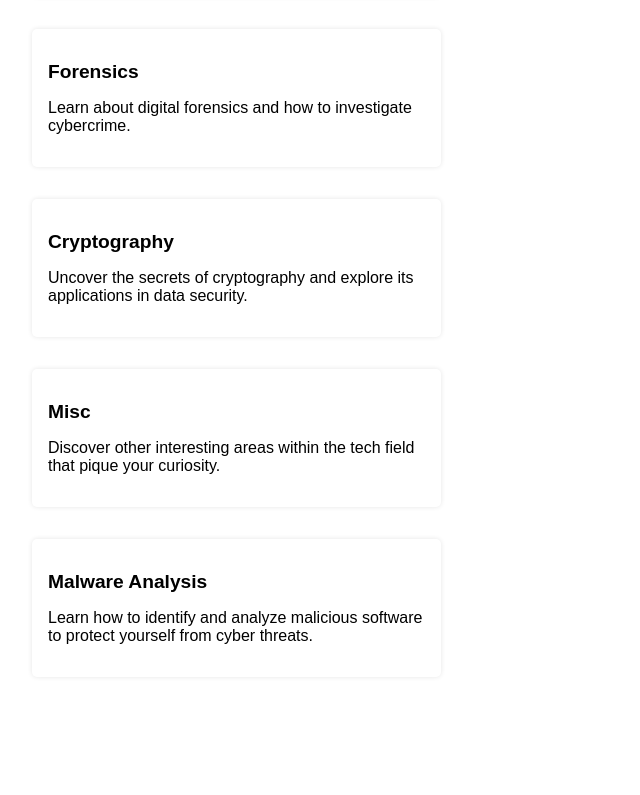
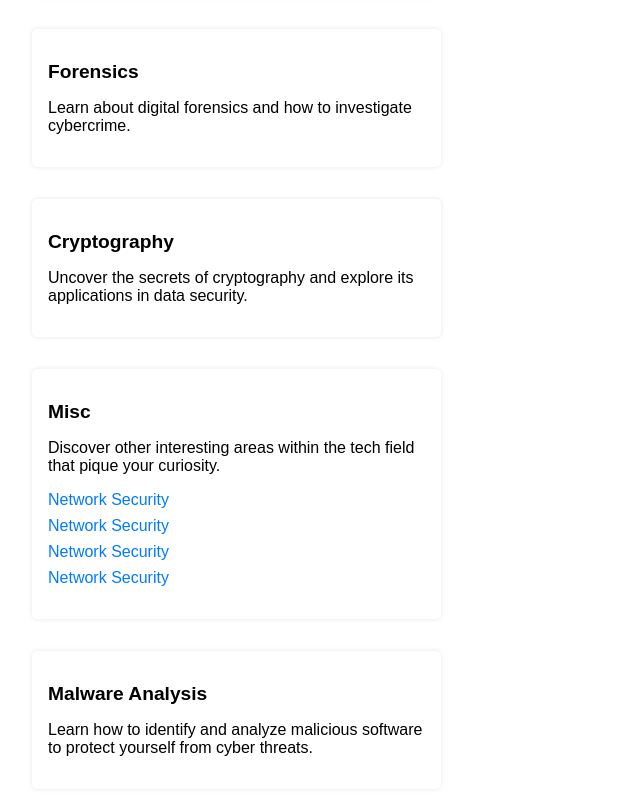
Before and after one commit to K-Jirasak/K-Jirasak.github.io, a plain HTML site: page index.html in a window 1280 px wide. Shown: the part 553-1348 px from the top of the page, without its empty margins (0-640 px from the left). Before the commit the page ends 1294 px from the top, so only its background shows below. Drawn offline with Linux system fonts and the light colour scheme.

Commit message:
add misc alink in index

```diff
--- a/index.html
+++ b/index.html
@@ -104,6 +104,12 @@ a:hover {
   <section>
     <h2>Misc</h2>
     <p>Discover other interesting areas within the tech field that pique your curiosity.</p>
+    <ul>
+      <li><a href="misc.html">Network Security</a></li>
+        <li> <a href="misc.html">Network Security</a></li>
+        <li><a href="misc.html">Network Security</a></li>
+        <li> <a href="misc.html">Network Security</a></li>
+  </ul>
   </section>
   <section>
     <h2>Malware Analysis</h2>
```
